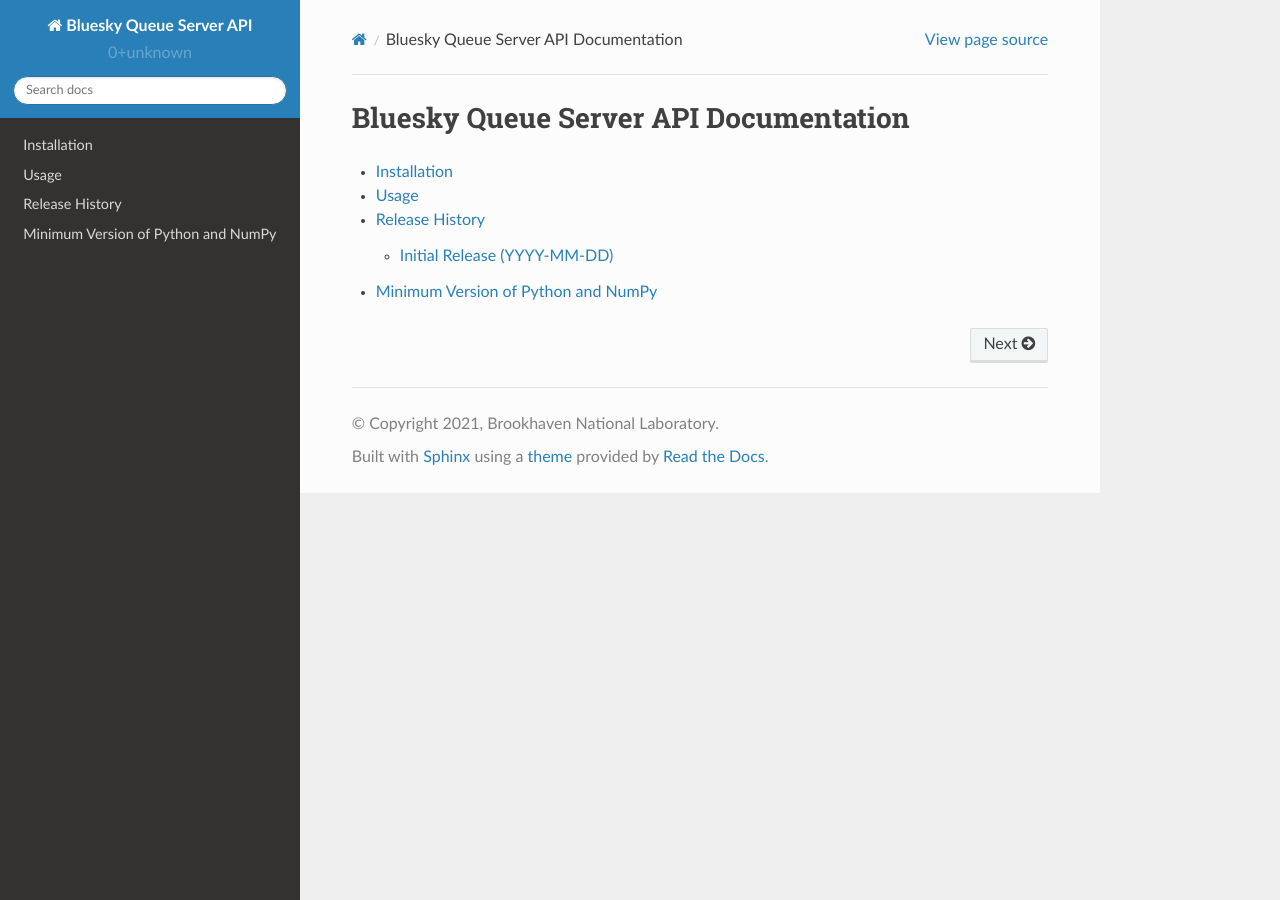
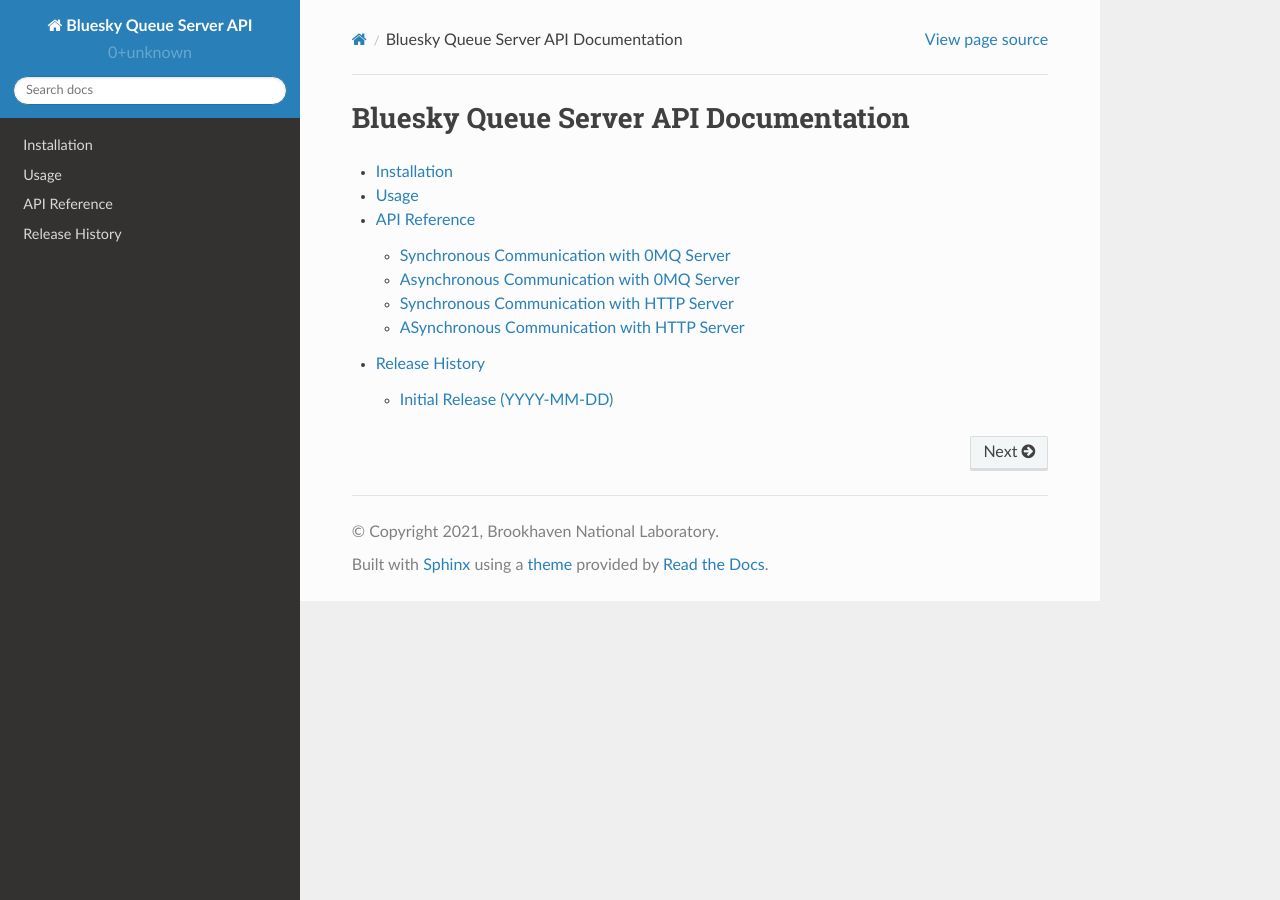
Before and after one commit to bluesky/bluesky-queueserver-api, a Sphinx documentation site: the page built from docs/source/index.rst, in a window 1280 px wide. Built offline with Sphinx 7.4.7 and the Read the Docs theme 2.0.0, drawn with Linux system fonts in a browser that asks for light colours.

Commit message:
DOC: basic setup for API documentation

```diff
--- /dev/null
+++ b/docs/source/api-reference.rst
@@ -0,0 +1,43 @@
+=============
+API Reference
+=============
+
+.. currentmodule:: bluesky_queueserver_api
+
+Synchronous Communication with 0MQ Server
+-----------------------------------------
+
+.. autosummary::
+   :nosignatures:
+   :toctree: generated
+
+    zmq.REManagerAPI
+    zmq.REManagerAPI.send_request
+    zmq.REManagerAPI.close
+
+Asynchronous Communication with 0MQ Server
+------------------------------------------
+
+.. autosummary::
+   :nosignatures:
+   :toctree: generated
+
+    zmq.async.REManagerAPI
+
+Synchronous Communication with HTTP Server
+------------------------------------------
+
+.. autosummary::
+   :nosignatures:
+   :toctree: generated
+
+    http.REManagerAPI
+
+ASynchronous Communication with HTTP Server
+-------------------------------------------
+
+.. autosummary::
+   :nosignatures:
+   :toctree: generated
+
+    http.async.REManagerAPI
--- a/docs/source/index.rst
+++ b/docs/source/index.rst
@@ -11,5 +11,5 @@ Bluesky Queue Server API Documentation
 
    installation
    usage
+   api-reference
    release-history
-   min_versions
--- a/docs/source/min_versions.rst
+++ /dev/null
@@ -1,28 +0,0 @@
-===================================
-Minimum Version of Python and NumPy
-===================================
-
-
-- This project supports at least the minor versions of Python
-  initially released 42 months prior to a planned project release
-  date.
-- The project will always support at least the 2 latest minor
-  versions of Python.
-- The project will support minor versions of ``numpy`` initially
-  released in the 24 months prior to a planned project release date or
-  the oldest version that supports the minimum Python version
-  (whichever is higher).
-- The project will always support at least the 3 latest minor
-  versions of NumPy.
-
-The minimum supported version of Python will be set to
-``python_requires`` in ``setup``.  All supported minor versions of
-Python will be in the test matrix and have binary artifacts built
-for releases.
-
-The project should adjust upward the minimum Python and NumPy
-version support on every minor and major release, but never on a
-patch release.
-
-This is consistent with NumPy `NEP 29
-<https://numpy.org/neps/nep-0029-deprecation_policy.html>`__.
```
Also changed, not shown: 3 other files.
